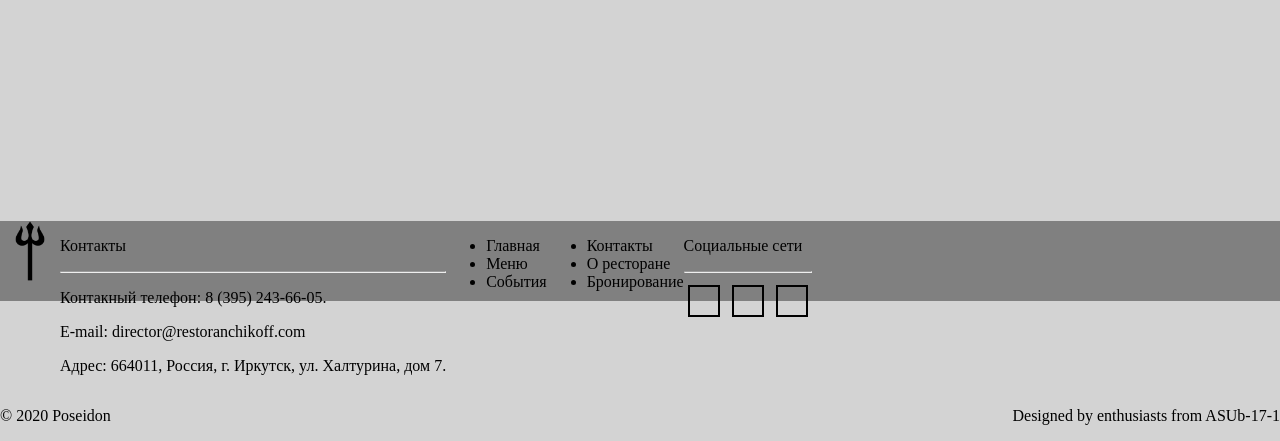
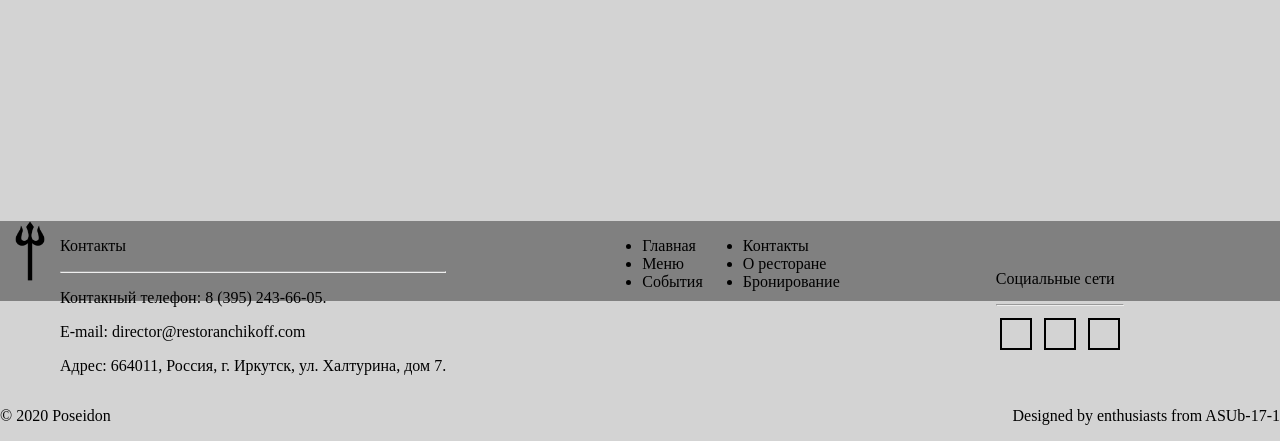
Before and after one commit to vladimirjoshkin/WebRestaurant, a Flask app: page / in a window 1280 px wide. Shown: the part 499-940 px from the top of the page. Run offline with Flask 2, Linux system fonts and the light colour scheme; some libraries are stand-ins or nearby versions.

Commit message:
elements centered

```diff
--- a/static/footer.css
+++ b/static/footer.css
@@ -13,6 +13,11 @@ footer {
 
 .container-links {
 	display: flex;
+	margin-left: auto;
+}
+
+.container-social {
+    margin:auto;
 }
 
 .container-copyright {
```
